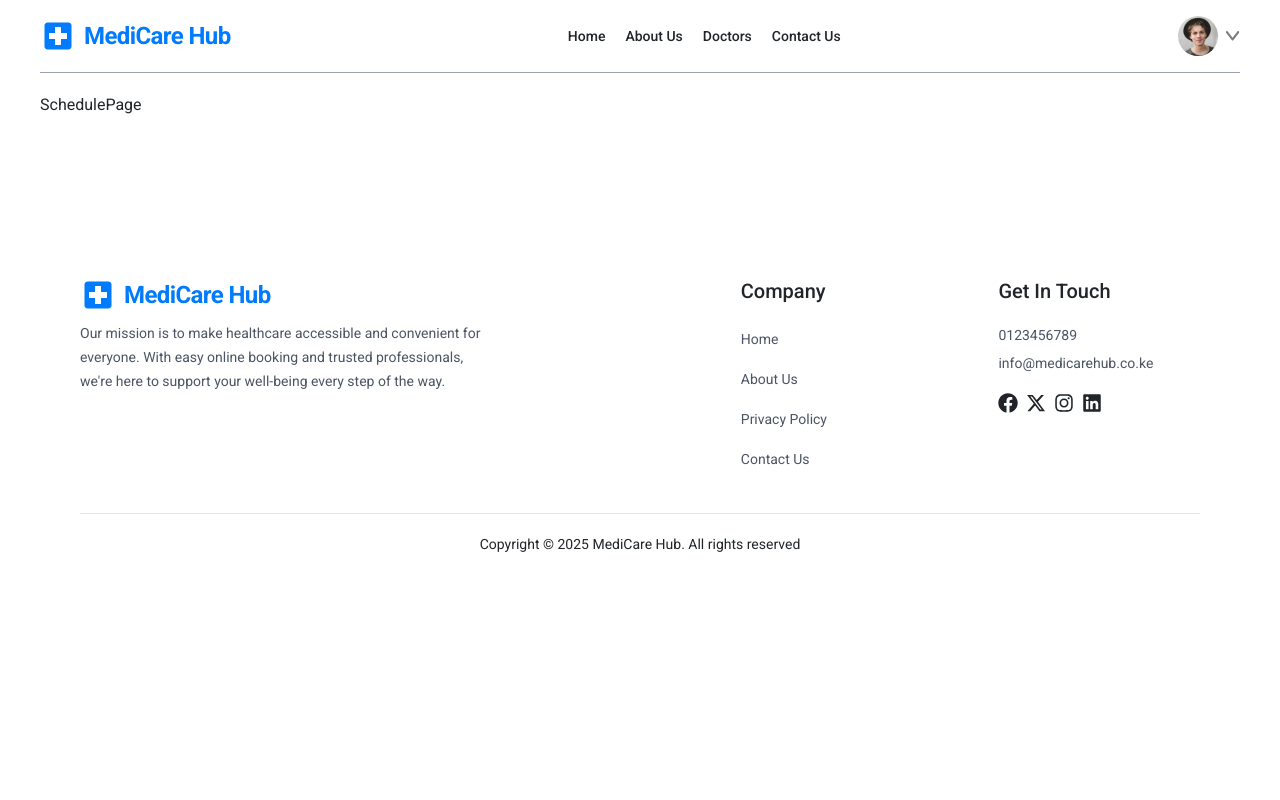
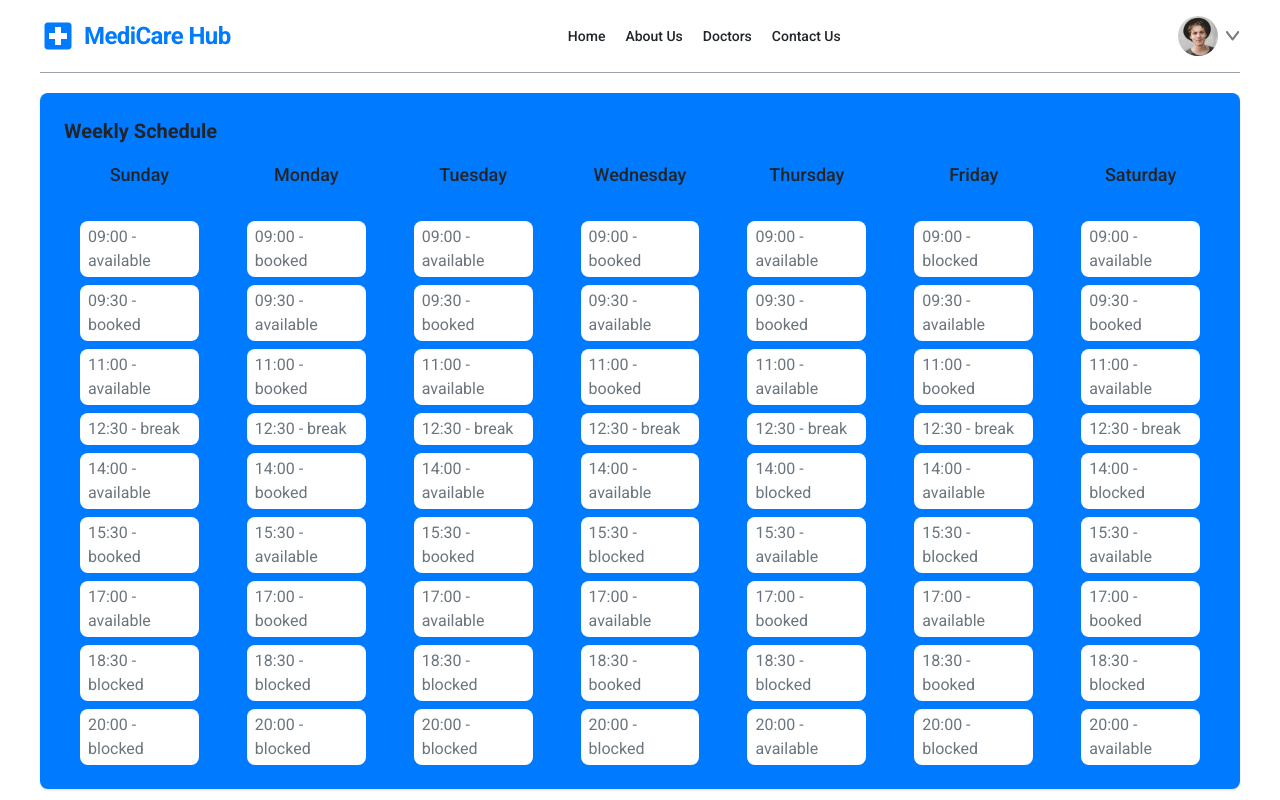
Before and after one commit to briansimiyuj/doctor-appointment-app, a React (Vite) app: page /schedule in a window 1280 px wide. Shown: the top 800 px of the page. Built offline with nearby package versions, Linux system fonts and the light colour scheme; a web font is replaced by a local one.

Commit message:
Add Weekly Calendar component and integrate with ScheduleContext

```diff
--- /dev/null
+++ b/src/components/Schedule/WeeklyCalendar.tsx
@@ -0,0 +1,59 @@
+import { useSchedule } from "../../context/ScheduleContext"
+
+const WeeklyCalendar: React.FC = ()=>{
+
+    const days = ["Sunday", "Monday", "Tuesday", "Wednesday", "Thursday", "Friday", "Saturday"],
+          { schedule } = useSchedule()
+
+    console.log(schedule.availableSlots[0].slots)
+
+    return(
+
+        <div className="w-full rounded-lg shadow p-4 bg-primary-bg sm:p-6">
+
+            <h2 className="text-xl font-semibold mb-4">Weekly Schedule</h2>
+
+            <div className="flex flex-col sm:grid sm:grid-cols-7 gap-4 ">
+
+                {
+
+                    days.map((day, index) =>(
+
+                        <div key={index} className="flex md:flex-col items-center border-b sm:border-0 pb-2 gap-6 px-4 sm:pb-0">
+
+                            <h3 className="font-medium text-base md:text-lg sm:mb-2">{day}</h3>
+
+                            <div className="flex sm:block gap-2 sm:space-y-2 flex-wrap">
+
+                                {
+
+                                    schedule.availableSlots[index].slots.map((daySlots, index) =>(
+
+                                        <div key={index} className="bg-white rounded-lg px-2 py-1">
+
+                                            {daySlots}
+
+                                        </div>
+
+                                    ))
+
+                                }
+
+                            </div>
+
+                        </div>
+
+                    ))
+
+                }
+
+            </div>
+
+        </div>
+
+
+    )
+
+}
+
+export default WeeklyCalendar
--- a/src/pages/SchedulePage.tsx
+++ b/src/pages/SchedulePage.tsx
@@ -1,8 +1,15 @@
+import WeeklyCalender from "../components/Schedule/WeeklyCalendar"
+import { ScheduleProvider } from "../context/ScheduleContext"
+
 const SchedulePage: React.FC = ()=>{
 
     return(
 
-        <h1>SchedulePage</h1>
+        <ScheduleProvider>
+
+            <WeeklyCalender/>
+
+        </ScheduleProvider>
 
     )
 
```
Also changed, not shown: 1 other file (tests, documents, lock files or other folders).
